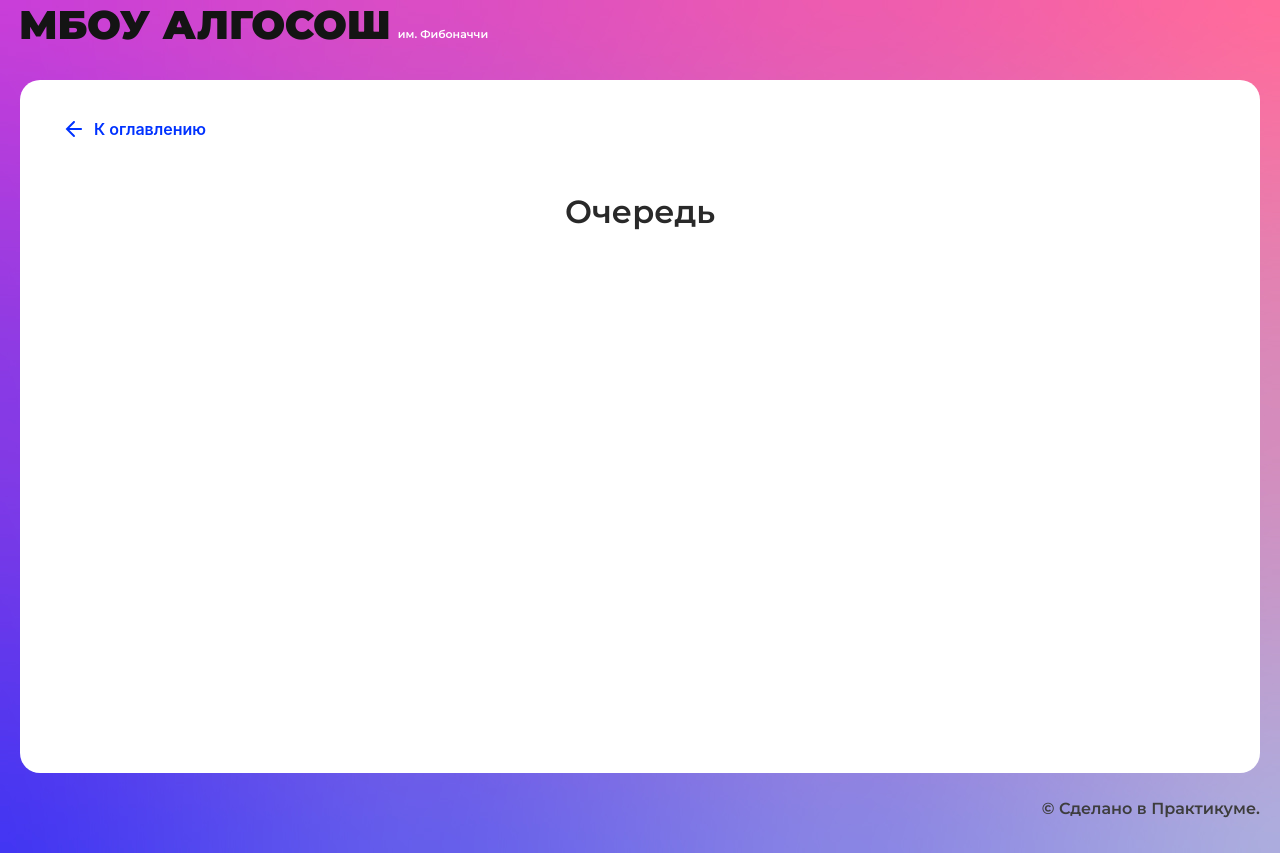
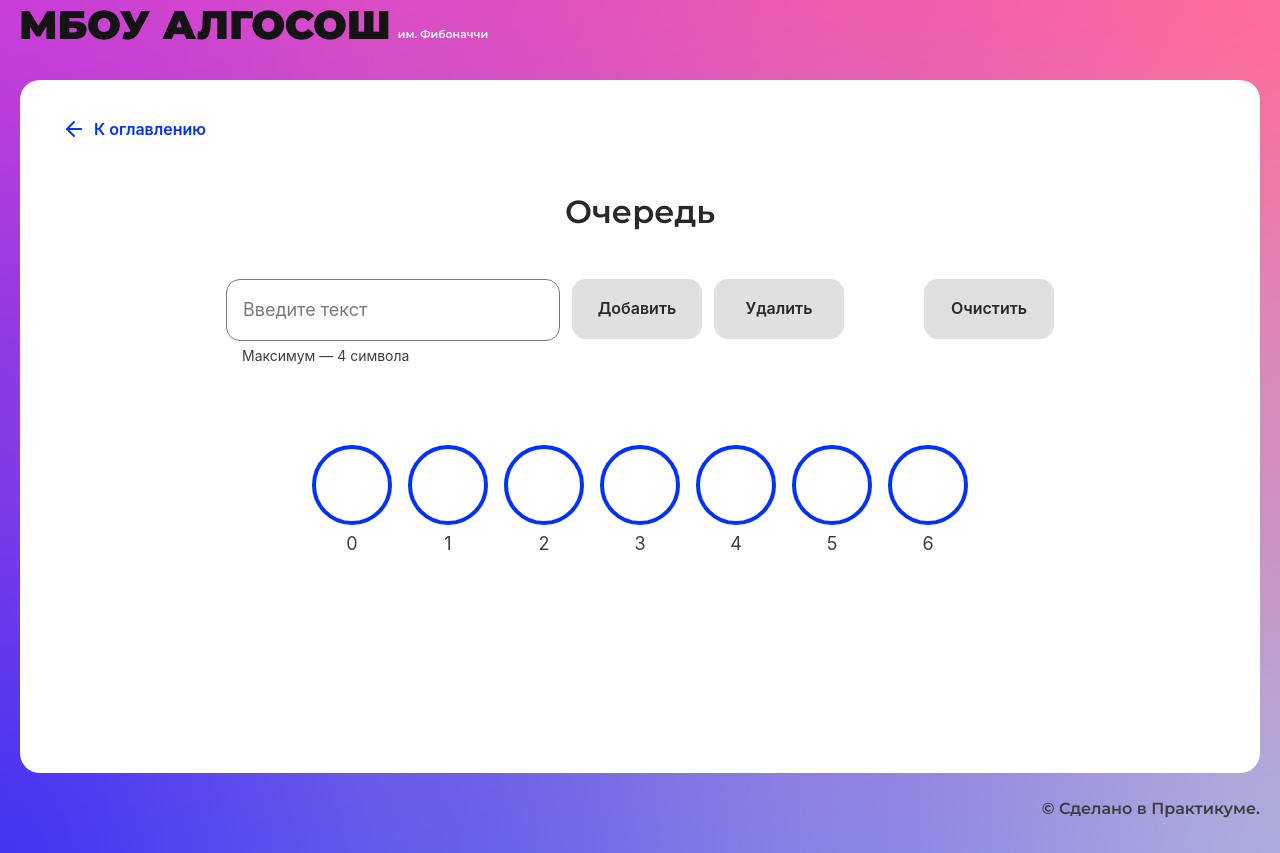
Before and after one commit to Albert-Ti/algososh, a React (Create React App) app: page /queue in a window 1280 px wide. Built offline with nearby package versions, Linux system fonts and the light colour scheme.

Commit message:
feat: create Queue-page

```diff
--- /dev/null
+++ b/src/components/queue-page/queue-page.module.css
@@ -0,0 +1,30 @@
+.content {
+  max-width: 828px;
+  margin: auto;
+}
+
+.form {
+  display: flex;
+  justify-content: center;
+  gap: 12px;
+}
+
+.input {
+  max-width: 377px;
+}
+
+.clear {
+  margin-left: 68px;
+}
+
+.info {
+  margin: 4px 0px 0px 0px;
+  text-align: start;
+}
+
+.circle {
+  margin: 78px 0px 0px 0px;
+  display: flex;
+  justify-content: center;
+  gap: 16px;
+}
--- a/src/components/queue-page/queue-page.tsx
+++ b/src/components/queue-page/queue-page.tsx
@@ -1,10 +1,114 @@
-import React from "react";
-import { SolutionLayout } from "../ui/solution-layout/solution-layout";
+import React from 'react'
+import { ElementStates } from '../../types/element-states'
+import { timeout } from '../../utils'
+import { Button } from '../ui/button/button'
+import { Circle } from '../ui/circle/circle'
+import { Input } from '../ui/input/input'
+import { SolutionLayout } from '../ui/solution-layout/solution-layout'
+import styles from './queue-page.module.css'
+import { Queue } from './utils'
+
+const queue = new Queue<string>(7)
 
 export const QueuePage: React.FC = () => {
+  const [inputValue, setInputValue] = React.useState('')
+  const [createArray, setCreateArray] = React.useState<
+    (string | null)[] | null
+  >([...queue.container])
+  const [changeState, setChangeState] = React.useState({
+    head: ElementStates.Default,
+    tail: ElementStates.Default,
+  })
+
+  const handleSubmit = async (e: React.FormEvent<HTMLFormElement>) => {
+    e.preventDefault()
+    queue.enqueue(inputValue)
+    setChangeState({
+      ...changeState,
+      tail: ElementStates.Changing,
+    })
+    await timeout(500)
+    setCreateArray([...queue.container])
+    setChangeState({
+      ...changeState,
+      tail: ElementStates.Default,
+    })
+    setInputValue('')
+  }
+
+  const removeItem = async () => {
+    if (queue.getLength() === 1) {
+      queue.clear()
+      setCreateArray([...queue.container])
+    } else {
+      setChangeState({
+        ...changeState,
+        head: ElementStates.Changing,
+      })
+      await timeout(500)
+      setChangeState({
+        ...changeState,
+        head: ElementStates.Default,
+      })
+      queue.dequeue()
+      setCreateArray([...queue.container])
+    }
+  }
+
+  const clearItems = () => {
+    queue.clear()
+    setCreateArray([...queue.container])
+  }
+
   return (
-    <SolutionLayout title="Очередь">
-
+    <SolutionLayout title='Очередь'>
+      <div className={styles.content}>
+        <form onSubmit={handleSubmit} className={styles.form}>
+          <Input
+            extraClass={styles.input}
+            value={inputValue}
+            isLimitText={true}
+            maxLength={4}
+            onChange={(e: React.ChangeEvent<HTMLInputElement>) =>
+              setInputValue(e.target.value)
+            }
+          />
+          <Button
+            disabled={!inputValue && queue.getLength() === queue.tail}
+            type='submit'
+            text='Добавить'
+          />
+          <Button
+            disabled={queue.getLength() === 0}
+            onClick={removeItem}
+            text='Удалить'
+          />
+          <Button
+            disabled={queue.getLength() === 0}
+            onClick={clearItems}
+            extraClass={styles.clear}
+            text='Очистить'
+          />
+        </form>
+        <div className={styles.circle}>
+          {createArray?.map((item, i) => (
+            <Circle
+              letter={item!}
+              key={i}
+              index={i}
+              head={createArray[i] && queue.head === i ? 'head' : ''}
+              tail={createArray[i] && queue.tail - 1 === i ? 'tail' : ''}
+              state={
+                i === queue.tail - 1
+                  ? changeState.tail
+                  : i === queue.head
+                  ? changeState.head
+                  : ElementStates.Default
+              }
+            />
+          ))}
+        </div>
+      </div>
     </SolutionLayout>
-  );
-};
+  )
+}
--- /dev/null
+++ b/src/components/queue-page/utils.ts
@@ -0,0 +1,57 @@
+interface IQueue<T> {
+  enqueue: (item: T) => void
+  dequeue: () => void
+  peak: () => T | null
+  clear: () => void
+}
+
+export class Queue<T> implements IQueue<T> {
+  public container: (T | null)[] = []
+  public head = 0
+  public tail = 0
+  private readonly size: number = 0
+  private length: number = 0
+
+  constructor(size: number) {
+    this.size = size
+    this.container = Array(size)
+  }
+
+  enqueue = (item: T) => {
+    if (this.length > this.size) {
+      throw new Error('Maximum length exceeded')
+    }
+
+    if (this.tail <= this.size - 1) {
+      this.container[this.tail] = item
+      this.tail++
+      this.length++
+    }
+  }
+
+  dequeue = () => {
+    if (this.getLength() === 0) {
+      throw new Error('No elements in the queue')
+    }
+
+    this.container[this.head] = null
+    this.head++
+    this.length--
+  }
+
+  peak = (): T | null => {
+    if (this.getLength() === 0) {
+      throw new Error('No elements in the queue')
+    }
+    return this.container[this.head % this.tail]
+  }
+
+  getLength = () => this.length
+
+  clear = () => {
+    this.container = Array(this.size)
+    this.head = 0
+    this.tail = 0
+    this.length = 0
+  }
+}
--- a/src/components/sorting-page/sorting-page.tsx
+++ b/src/components/sorting-page/sorting-page.tsx
@@ -5,7 +5,7 @@ import { Button } from '../ui/button/button'
 import { Column } from '../ui/column/column'
 import { RadioInput } from '../ui/radio-input/radio-input'
 import { SolutionLayout } from '../ui/solution-layout/solution-layout'
-import { bubbleSort, selectionSort } from './algorithms'
+import { bubbleSort, selectionSort } from './utils'
 import styles from './sorting-page.module.css'
 import { TAlgorithmStarted, TColumn } from './types'
 
--- a/src/components/stack-page/stack-page.tsx
+++ b/src/components/stack-page/stack-page.tsx
@@ -1,40 +1,40 @@
 import React from 'react'
-import { SolutionLayout } from '../ui/solution-layout/solution-layout'
-import { Input } from '../ui/input/input'
-import { Button } from '../ui/button/button'
-import styles from './stack-page.module.css'
-import { Circle } from '../ui/circle/circle'
-import { stack } from './utils'
 import { ElementStates } from '../../types/element-states'
 import { timeout } from '../../utils'
+import { Button } from '../ui/button/button'
+import { Circle } from '../ui/circle/circle'
+import { Input } from '../ui/input/input'
+import { SolutionLayout } from '../ui/solution-layout/solution-layout'
+import styles from './stack-page.module.css'
+import { stack } from './utils'
 
 export const StackPage: React.FC = () => {
   const [inputValue, setInputValue] = React.useState('')
   const [createArray, setCreateArray] = React.useState<string[]>([])
-  const [changeState, setChengeState] = React.useState<ElementStates>()
+  const [changeState, setChangeState] = React.useState<ElementStates>()
 
   const handleSubmit = async (e: React.FormEvent<HTMLFormElement>) => {
     e.preventDefault()
-
     stack.push(inputValue)
     setCreateArray([...stack.container])
-    setChengeState(ElementStates.Changing)
+
+    setChangeState(ElementStates.Changing)
     await timeout(500)
-    setChengeState(ElementStates.Default)
+    setChangeState(ElementStates.Default)
+
     setInputValue('')
   }
 
   const removeItem = async () => {
     stack.pop()
     setCreateArray([...stack.container])
-    setChengeState(ElementStates.Changing)
+    setChangeState(ElementStates.Changing)
     await timeout(500)
-    setChengeState(ElementStates.Default)
+    setChangeState(ElementStates.Default)
   }
 
   const clearItems = () => {
-    setCreateArray([])
-    stack.container = []
+    stack.clear()
   }
 
   return (
--- a/src/components/stack-page/utils.ts
+++ b/src/components/stack-page/utils.ts
@@ -3,6 +3,7 @@ interface IStack<T> {
   pop: () => void
   peak: () => T | null
   getSize: () => number
+  clear: () => void
 }
 
 class Stack<T> implements IStack<T> {
@@ -20,6 +21,8 @@ class Stack<T> implements IStack<T> {
     return this.container[this.getSize() - 1]
   }
   getSize = () => this.container.length
+
+  clear = () => (this.container = [])
 }
 
 export const stack = new Stack<string>()
--- a/src/components/string/string.tsx
+++ b/src/components/string/string.tsx
@@ -58,7 +58,8 @@ export const StringComponent: React.FC = () => {
           ? reverseArray.map((text, i) => (
               <Circle
                 state={
-                  reverseArray[i] !== createArray[i] || isDone
+                  (createArray.length && reverseArray[i] !== createArray[i]) ||
+                  isDone
                     ? ElementStates.Modified
                     : reverseArray[i - 1] === createArray[i - 1] &&
                       reverseArray[i + 1] === createArray[i + 1]
```
Also changed, not shown: src/components/sorting-page/utils.ts (renamed from src/components/sorting-page/algorithms.ts).
